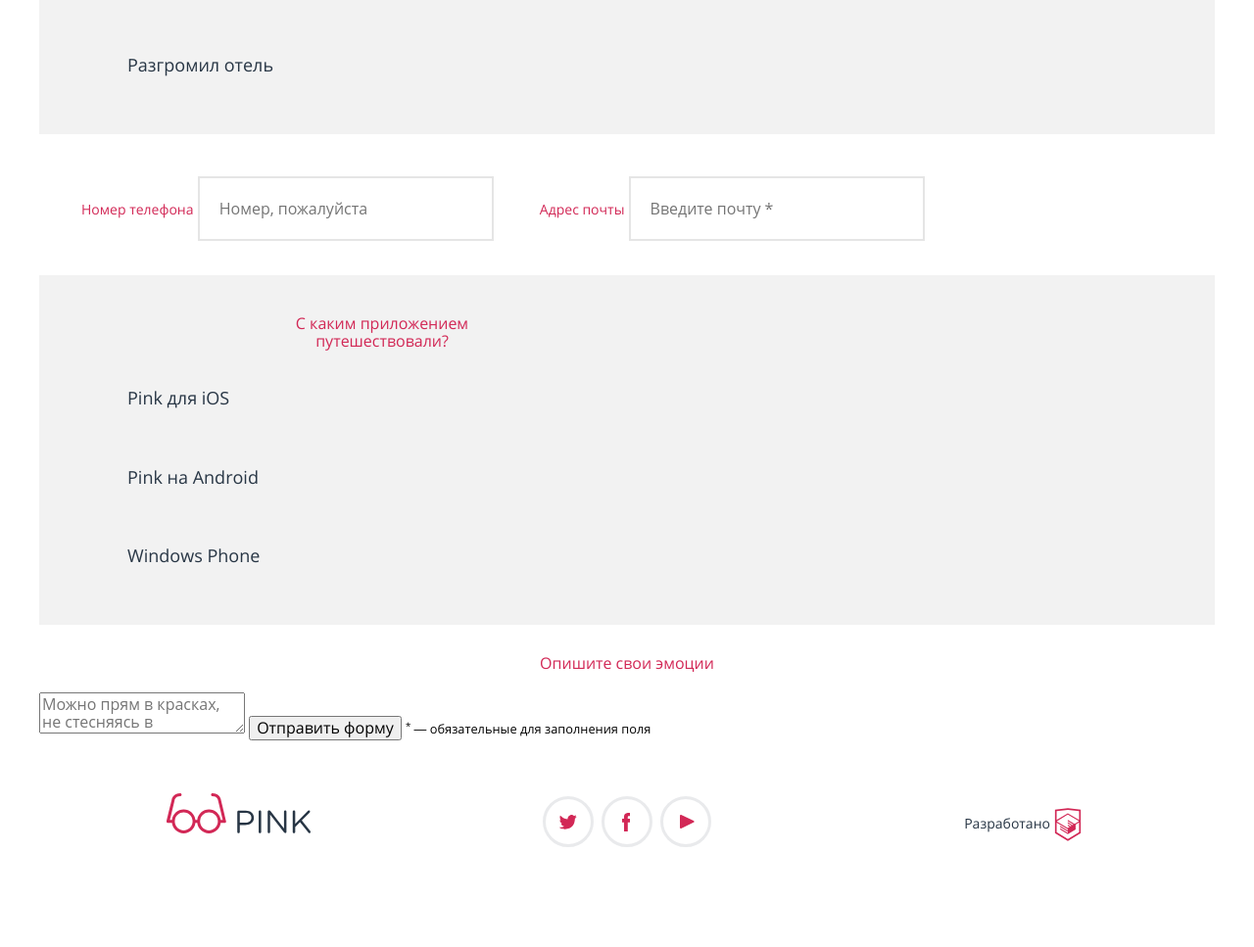
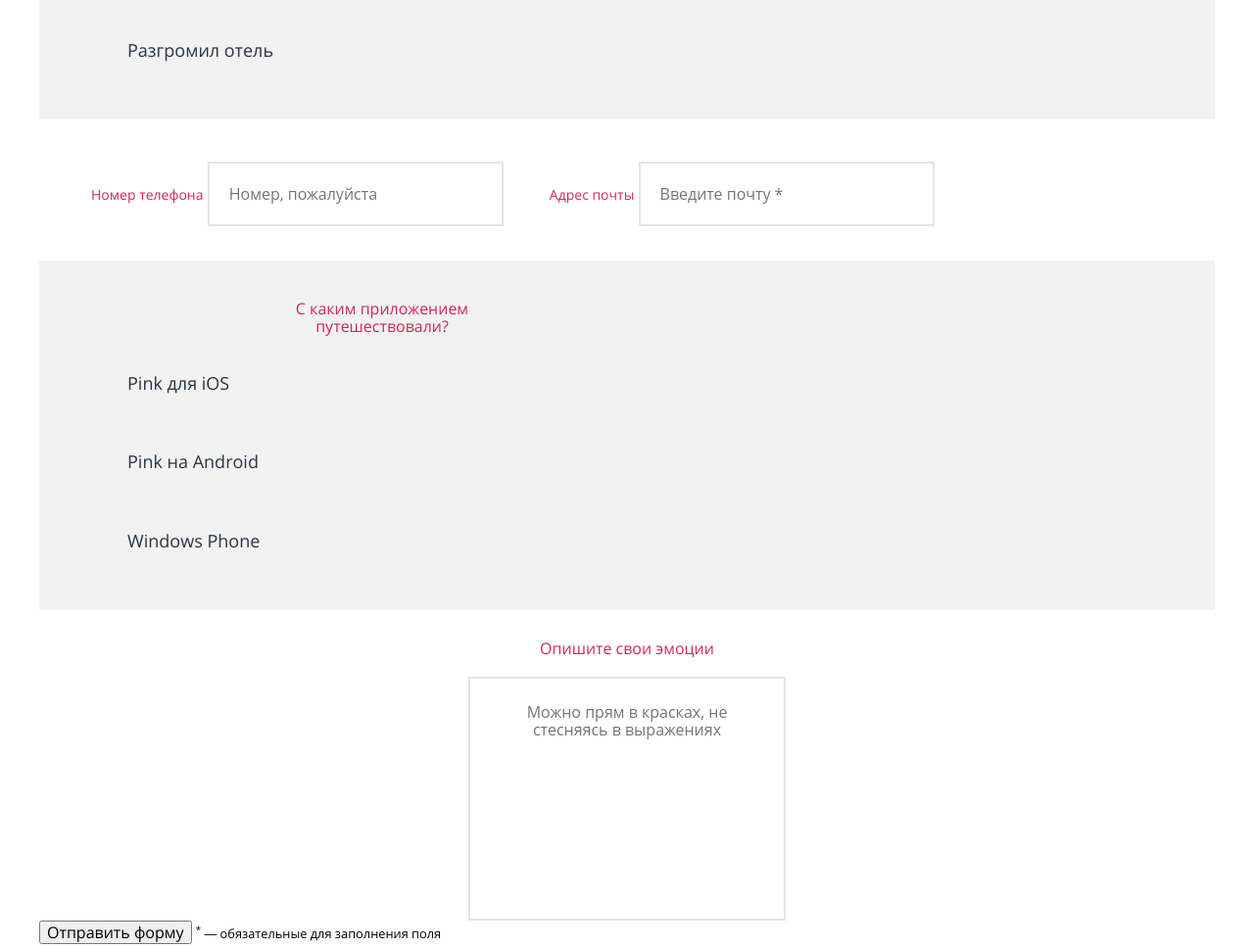
Before and after one commit to ShapovalovArtur/1022153-pink-19, a website: page source/form.html in a window 1280 px wide. Shown: the part 1454-2421 px from the top of the page at 98% size. Before the commit the page ends 2380 px from the top, so only its background shows below. Drawn offline with nearby package versions, Linux system fonts and the light colour scheme; files that its build step writes are made by us from their sources.

Commit message:
Textarea done

```diff
--- a/source/less/blocks/form.less
+++ b/source/less/blocks/form.less
@@ -66,10 +66,18 @@
 
 .form__achieve,
 .form__contacts,
+.form__name,
 .form__aplication {
   position: relative;
   margin: 0 auto;
   padding: 0;
+
+}
+
+.form__contacts,
+.form__name {
+  padding-left: 10px;
+  padding-right: 10px;
 }
 
 .form__achieve {
@@ -118,6 +126,20 @@
   margin-top: 30px;
   margin-bottom: 20px;
 }
+
+.form__emotions {
+  display: block;
+  text-align: center;
+  resize: none;
+  overflow: auto;
+  width: 280px;
+  margin: 0 auto;
+  min-height: 200px;
+  border: 2px solid #e5e5e5;
+  padding: 25px 20px 20px;
+}
+
+
 
 @media (min-width: @tabletwidth) {
   .form {
```
